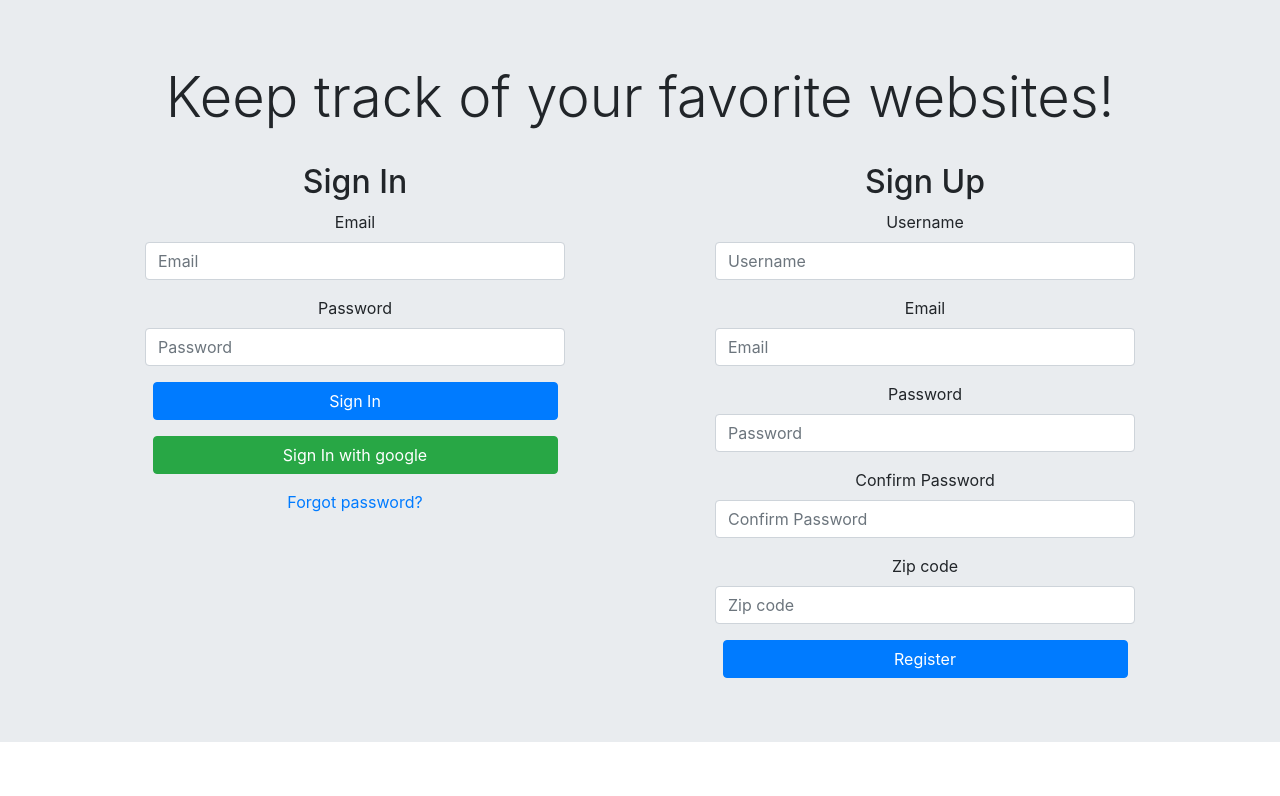
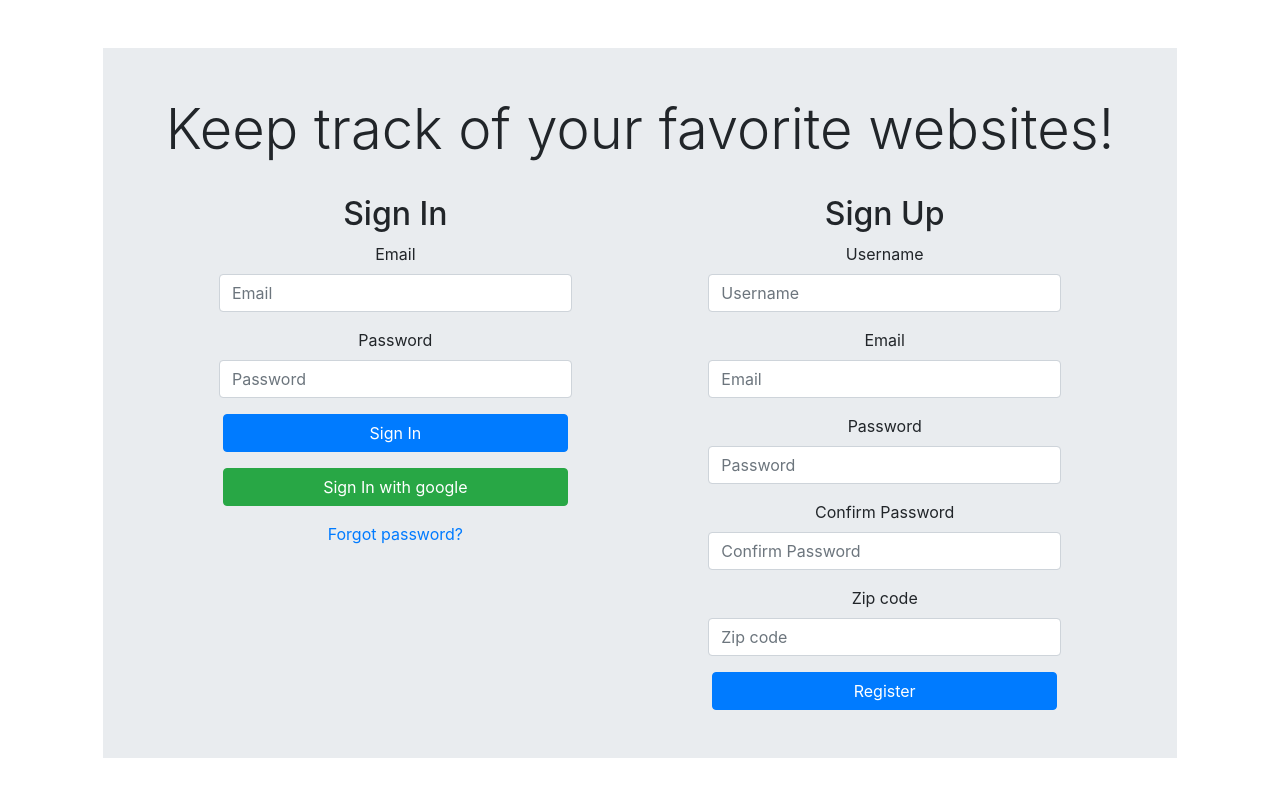
Before and after one commit to andresochoa91/Favorite-sites, a React (Create React App) app: page / in a window 1280 px wide. Shown: the top 796 px of the page. Built offline with nearby package versions, Linux system fonts and the light colour scheme; no server answers; the HTML template or start-up script is replaced by a standard one.

Commit message:
working with the design

```diff
--- a/src/App.tsx
+++ b/src/App.tsx
@@ -12,15 +12,18 @@ const App: SFC = () => {
 
   return (
     <>
-      <Jumbotron className="text-center" fluid>
-        <Container>
-          <Switch>
-            <Route exact path="/" component={ SignForms }/>
-            <Route path="/home" component={ Home } />
-          </Switch>
-        </Container>
-      </Jumbotron>
-
+      <Switch>
+        <Route exact path="/" render={() => (
+          <div className="d-flex justify-content-center mt-5">
+            <Jumbotron className="text-center p-5" fluid>
+              <Container>
+                <SignForms />
+              </Container>
+            </Jumbotron>
+          </div>
+        )}/>
+        <Route path="/home" component={ Home } />
+      </Switch>
       {
         currentUser
         ?
```
